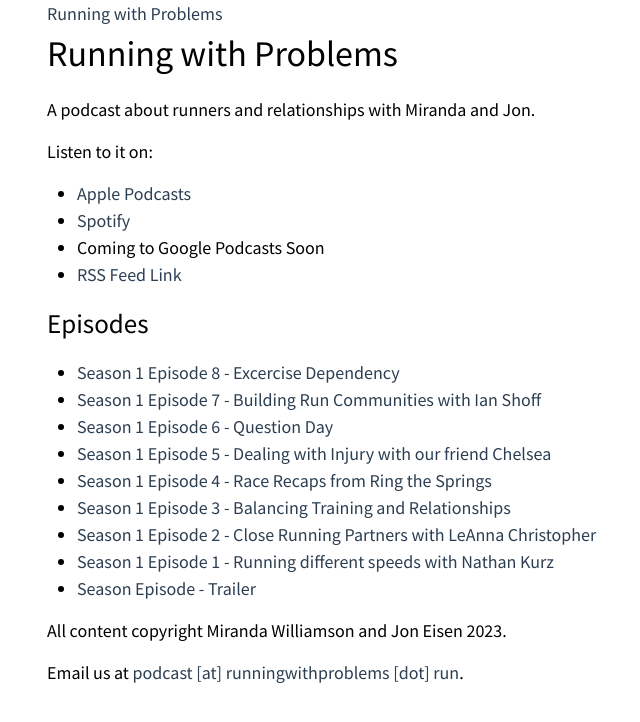
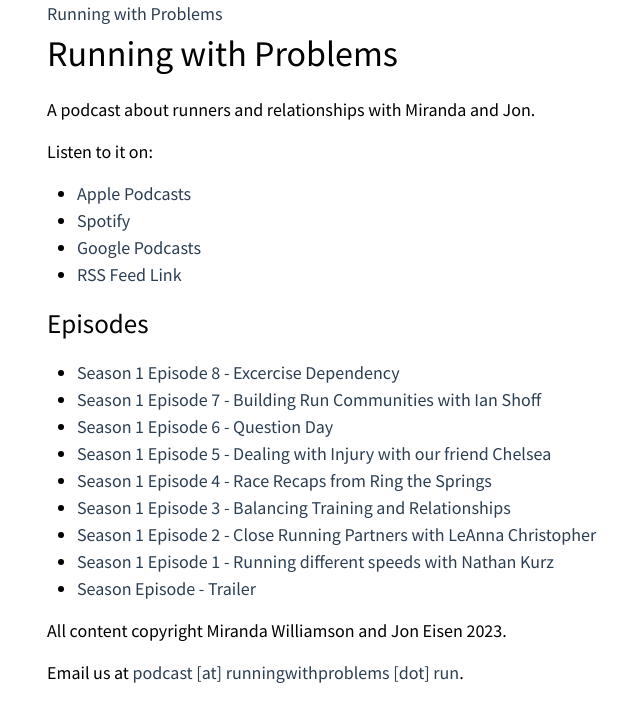
Before and after one commit to yanatan16/runningwithproblems.com, a Jekyll site: the page built from index.md, in a window 1280 px wide. Shown: the top 722 px of the page, without its empty margins (73-713 px from the left). Built offline with Jekyll 4.4.1, drawn with Linux system fonts in a browser that asks for light colours.

Commit message:
Add google podcast link

```diff
--- a/index.md
+++ b/index.md
@@ -10,5 +10,5 @@ Listen to it on:
 
 - [Apple Podcasts](https://podcasts.apple.com/us/podcast/running-with-problems/id1684062687)
 - [Spotify](https://open.spotify.com/show/5V5FI3Z23dE8WkgSaCS6uq?si=6cd3d44297d9471c)
-- Coming to Google Podcasts Soon
+- [Google Podcasts](https://podcasts.google.com/feed/aHR0cHM6Ly9ydW5uaW5nd2l0aHByb2JsZW1zLnJ1bi9mZWVkLnhtbA)
 - [RSS Feed Link](feed.xml)
```
